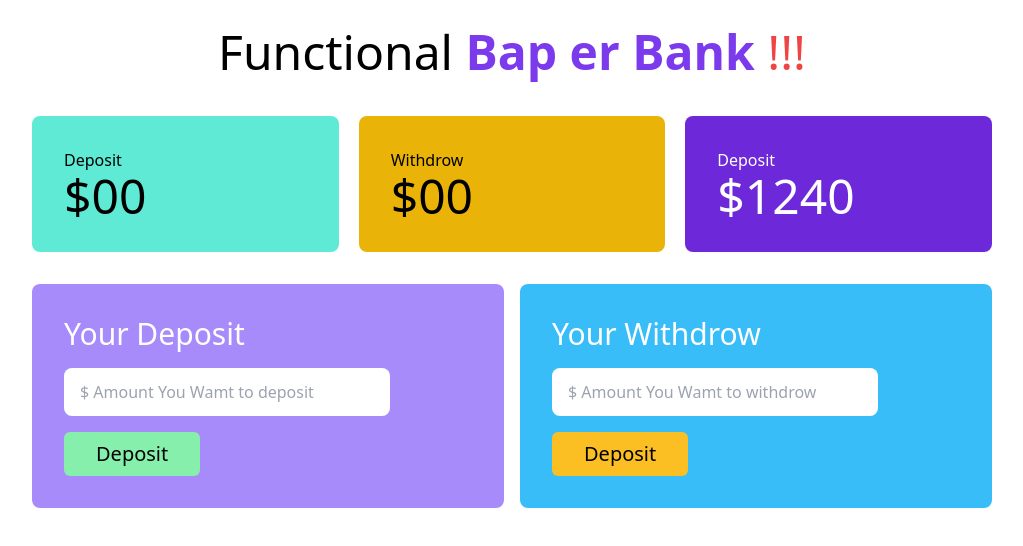
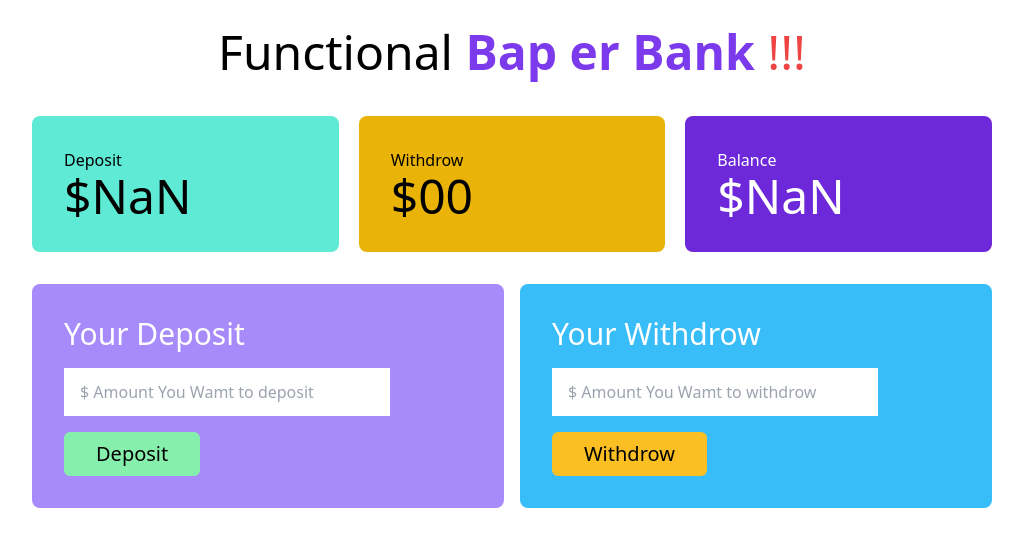
Before and after one commit to Sushil500530/Bank_Calculation_Using_Function-, a plain HTML site: page index.html in a window 1280 px wide. Both pictures are taken after a click on the button "Deposit". Shown: the whole page, without its empty margins (128-1151 px from the left). Drawn offline with nearby package versions, Linux system fonts and the light colour scheme.

Commit message:
calculate deposit and withdrow

```diff
--- /dev/null
+++ b/function.js
@@ -0,0 +1,20 @@
+document.getElementById('deposit-btn').addEventListener('click', function(){
+    const depositAmountField = document.getElementById('input-deposit') ;
+    const depositAmountFieldString = depositAmountField.value  ;
+    const newDepositAmount = parseFloat(depositAmountFieldString)
+    depositAmountField.value = '' ;
+
+    const totalElement = document.getElementById('diposit-total')
+    const totalElementSting = totalElement.innerText ;
+    const previousTotalDeposit = parseFloat(totalElementSting)
+
+    const totalDeposit = previousTotalDeposit + newDepositAmount ;
+    totalElement.innerText = totalDeposit
+
+    const balanceField = document.getElementById('balance-total')
+    const balanceFieldString = balanceField.innerText ;
+    const previousBalance = parseFloat(balanceFieldString)
+
+    const newTotalBalance = previousBalance + newDepositAmount ;
+    balanceField.innerText = newTotalBalance
+})
--- a/index.html
+++ b/index.html
@@ -24,8 +24,8 @@
                 <h2 class="text-5xl font-medium">$<span id="withdrow-total">00</span></h2>
             </div>
             <div class="bg-violet-700 p-8 rounded-lg text-white">
-                <h4 class="text-3xt">Deposit</h4>
-                <h2 class="text-5xl font-medium">$<span id="diposit-total">1240</span></h2>
+                <h4 class="text-3xt">Balance</h4>
+                <h2 class="text-5xl font-medium">$<span id="balance-total">1240</span></h2>
             </div>
         </div>
     </section>
@@ -34,16 +34,18 @@
         <div class="grid grid-cols-2 gap-4">
             <div class="bg-violet-400 p-8 rounded-lg">
                 <h3 class="text-3xl text-white font-medium mb-4">Your Deposit</h3>
-                <input class="w-4/5 block px-4 py-3 rounded-lg " type="text" name="" id="input-deposit" placeholder="$ Amount You Wamt to deposit">
+                <input class="w-4/5 block px-4 py-3 " type="text" name="" id="input-deposit" placeholder="$ Amount You Wamt to deposit">
                 <button id="deposit-btn" class="bg-green-300 px-8 py-2 mt-4 font-medium rounded-md text-xl hover:bg-green-400 hover:text-white">Deposit</button>
             </div>
             <div class="bg-sky-400 p-8 rounded-lg">
                 <h3 class="text-3xl text-white font-medium mb-4">Your Withdrow</h3>
-                <input class="w-4/5 block px-4 py-3 rounded-lg " type="text" name="" id="input-withdrow" placeholder="$ Amount You Wamt to withdrow">
-                <button id="deposit-btn" class="bg-amber-400 px-8 py-2 mt-4 font-medium rounded-md text-xl hover:bg-red-500 hover:text-white">Deposit</button>
+                <input class="w-4/5 block px-4 py-3 " type="text" name="" id="input-withdrow" placeholder="$ Amount You Wamt to withdrow">
+                <button id="withdrow-btn" class="bg-amber-400 px-8 py-2 mt-4 font-medium rounded-md text-xl hover:bg-red-500 hover:text-white">Withdrow</button>
             </div>
         </div>
     </section>
    </main>
+   <script src="./function.js"></script>
+   <script src="./withdrow.js"></script>
 </body>
 </html>
```
Also changed, not shown: withdrow.js (added).
